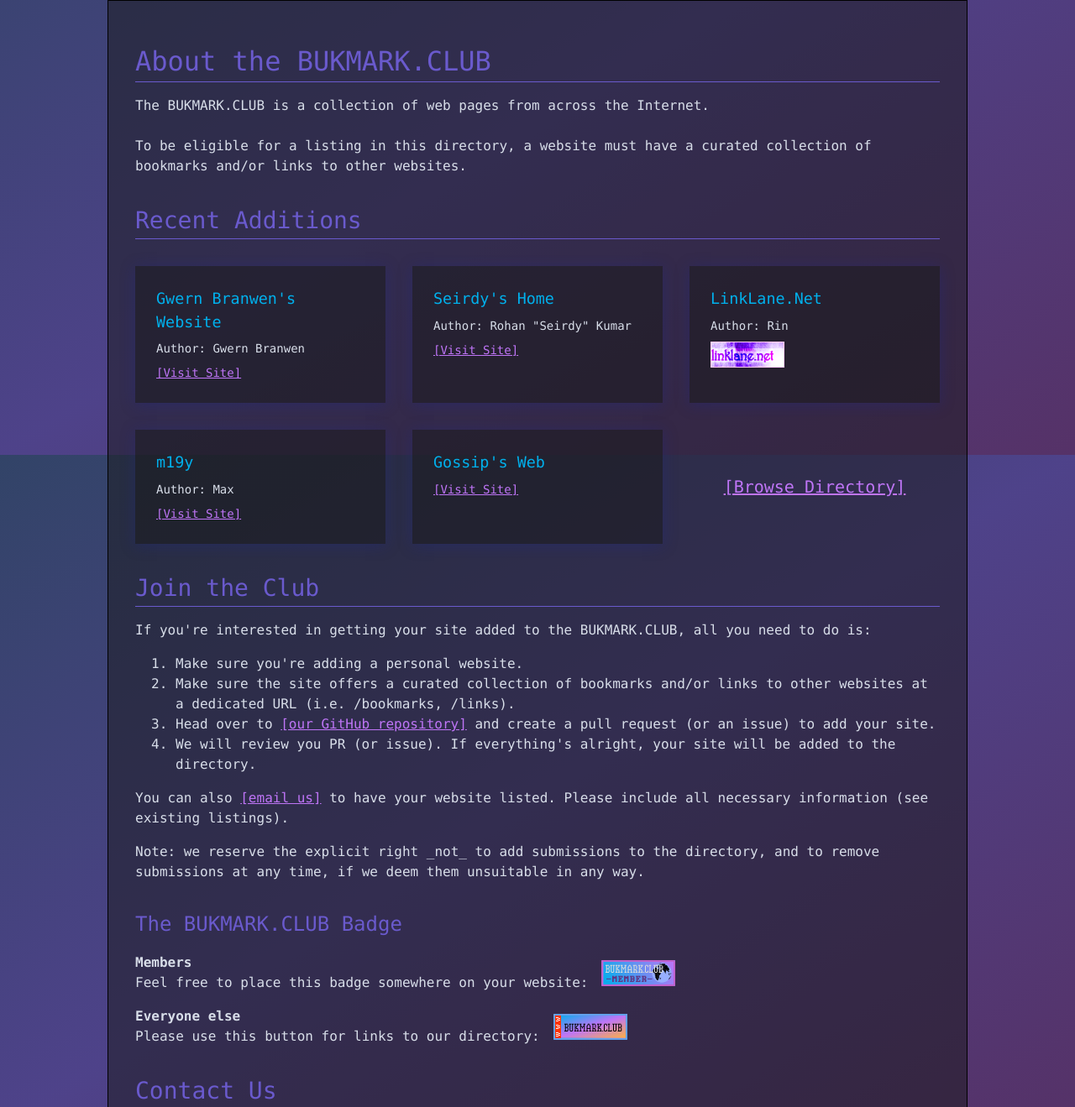
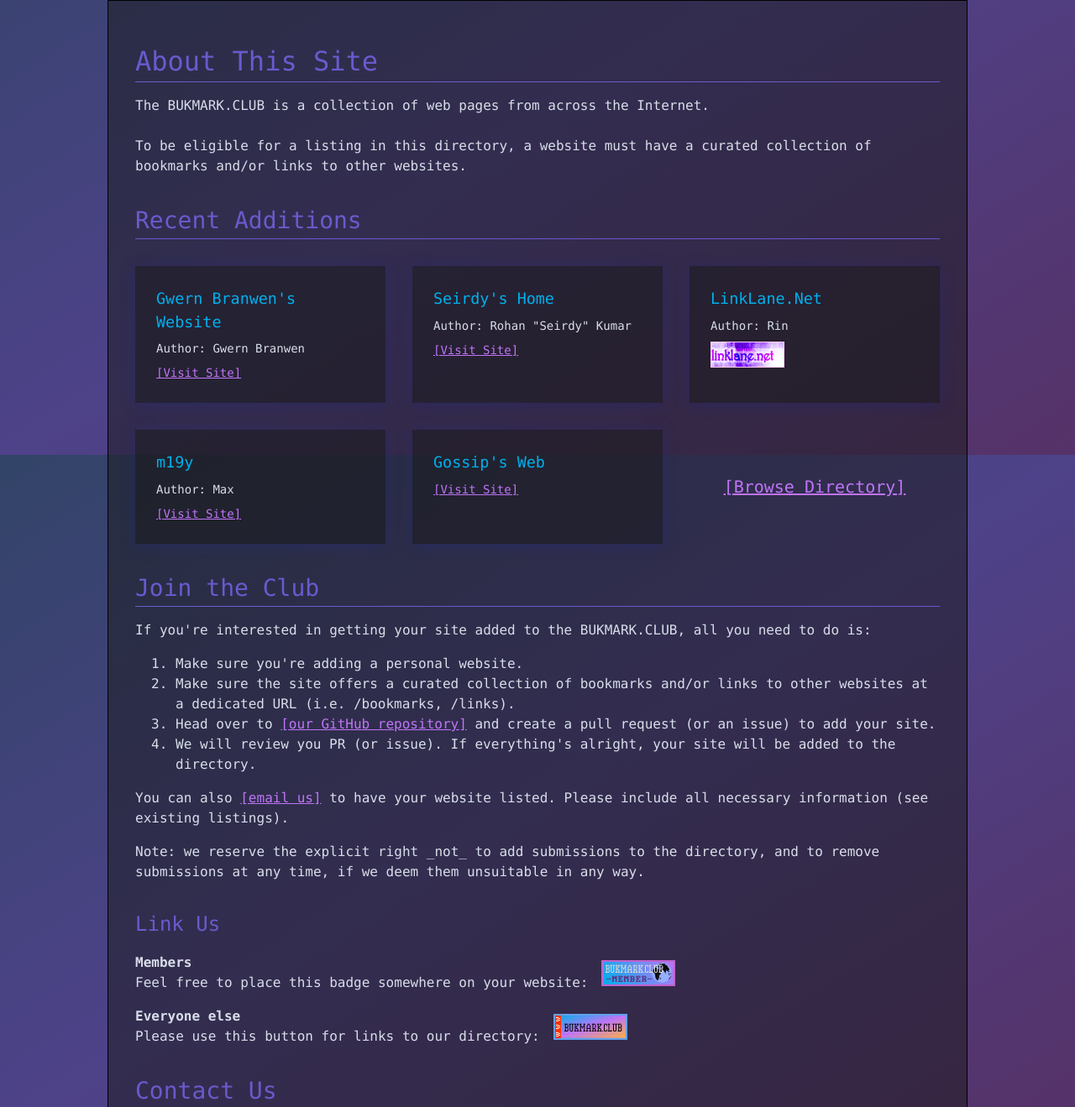
Before and after one commit to ttntm/bukmark.club, an Eleventy site: page src/index.njk in a window 1280 px wide. Shown: the part 258-1577 px from the top of the page at 84% size. Built offline with nearby package versions, Linux system fonts and the light colour scheme; Eleventy itself is replaced by a stand-in of ours; files that its build step writes are made by us from their sources; files whose address does not match are found by name; what postcss-import would draw is missing.

Commit message:
update: wording

```diff
--- a/src/index.njk
+++ b/src/index.njk
@@ -2,7 +2,7 @@
 isFront: true
 layout: base.njk
 ---
-<h1 class="">About the BUKMARK.CLUB</h1>
+<h1 class="">About This Site</h1>
 <p>
   The BUKMARK.CLUB is a collection of web pages from across the Internet.
   <br><br>
@@ -35,7 +35,7 @@
 <p>
   Note: we reserve the explicit right _not_ to add submissions to the directory, and to remove submissions at any time, if we deem them unsuitable in any way.
 </p>
-<h3 class="mt2">The BUKMARK.CLUB Badge</h3>
+<h3 class="mt2">Link Us</h3>
 <p class="flex align-items-center flex-wrap gap1">
   <span>
     <b>Members</b>
```
